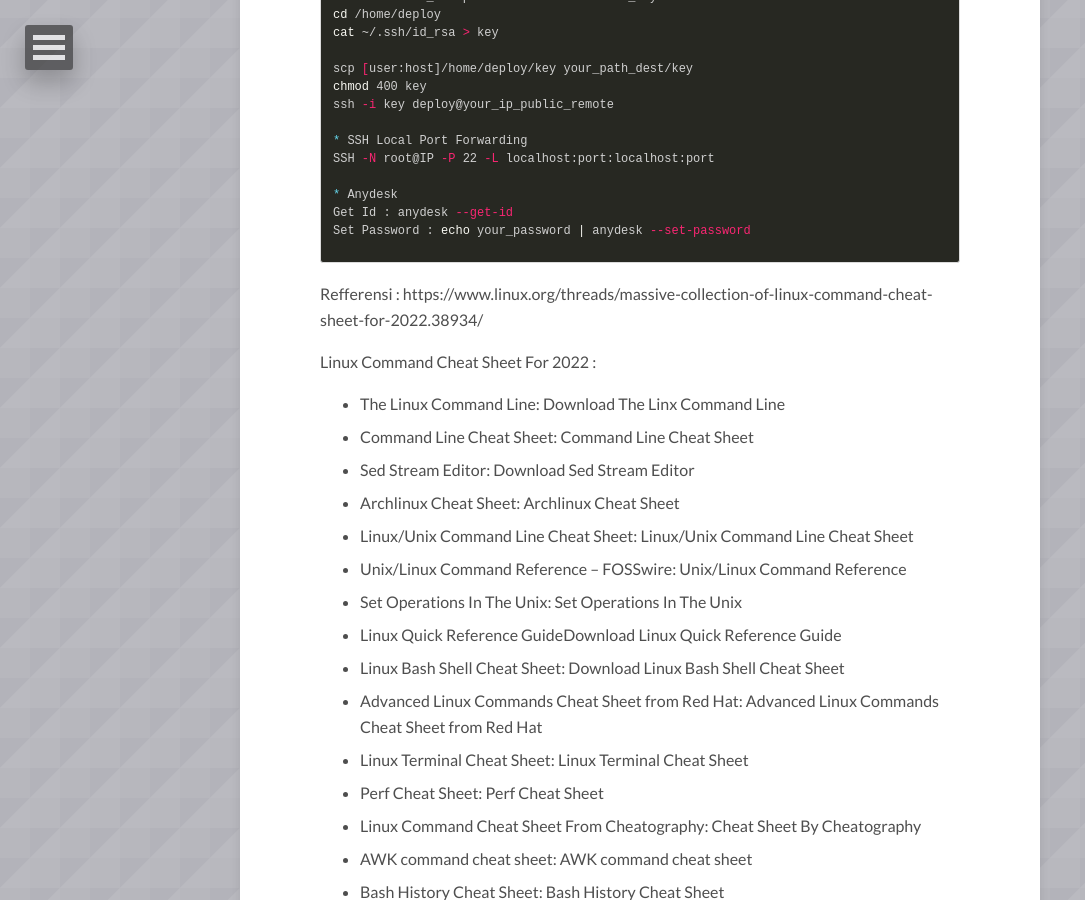
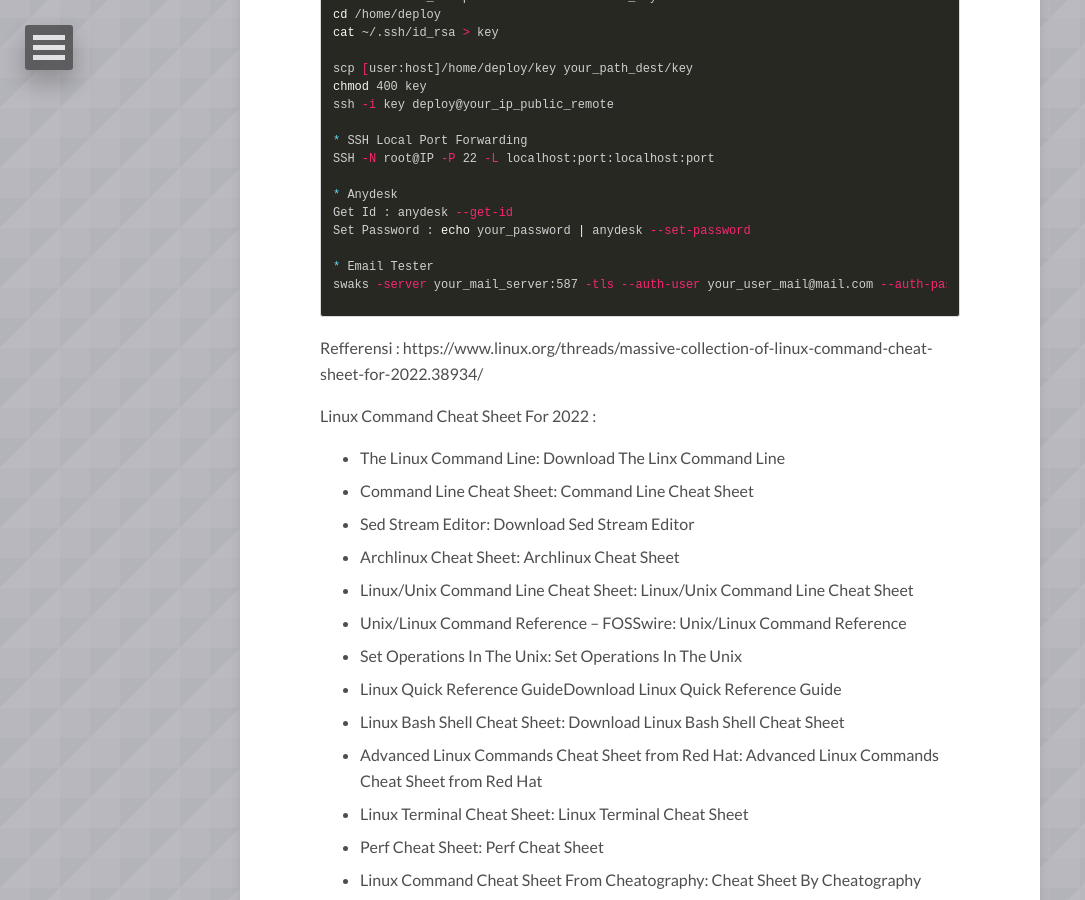
Before and after one commit to danigunawan/danigunawan.github.io, a Jekyll site: the page built from _posts/2022-11-07-cheatsheet-linux.md, in a window 1280 px wide and 900 px high, scrolled down 6312 px. Shown: the whole window, without its empty margins (0-1085 px from the left). Built offline with Jekyll 4.4.1, drawn with Linux system fonts in a browser that asks for light colours; nearby versions of some CDN libraries; comment, search, counter and statistics services are not loaded.

Commit message:
[ADD POSTING]

```diff
--- a/_posts/2022-11-07-cheatsheet-linux.md
+++ b/_posts/2022-11-07-cheatsheet-linux.md
@@ -357,6 +357,9 @@
 Get Id : anydesk --get-id
 Set Password : echo your_password | anydesk --set-password
 
+* Email Tester
+swaks -server your_mail_server:587 -tls --auth-user your_user_mail@mail.com --auth-password your_password_mail --to your_sender_to_mail@mail.com --from your_from_mail_sender@mail.com
+
 {% endhighlight %}
 
 Refferensi :
```
